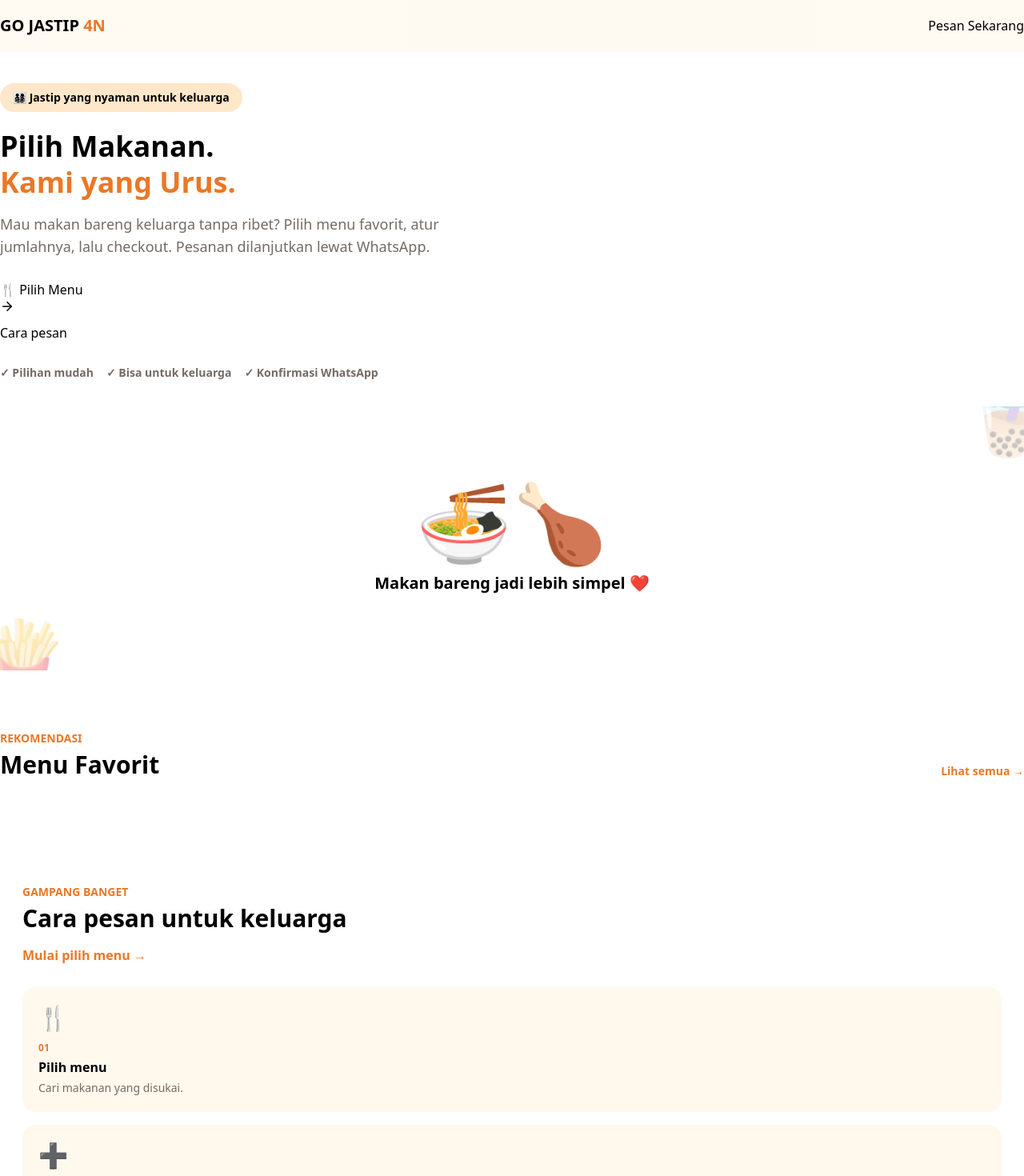
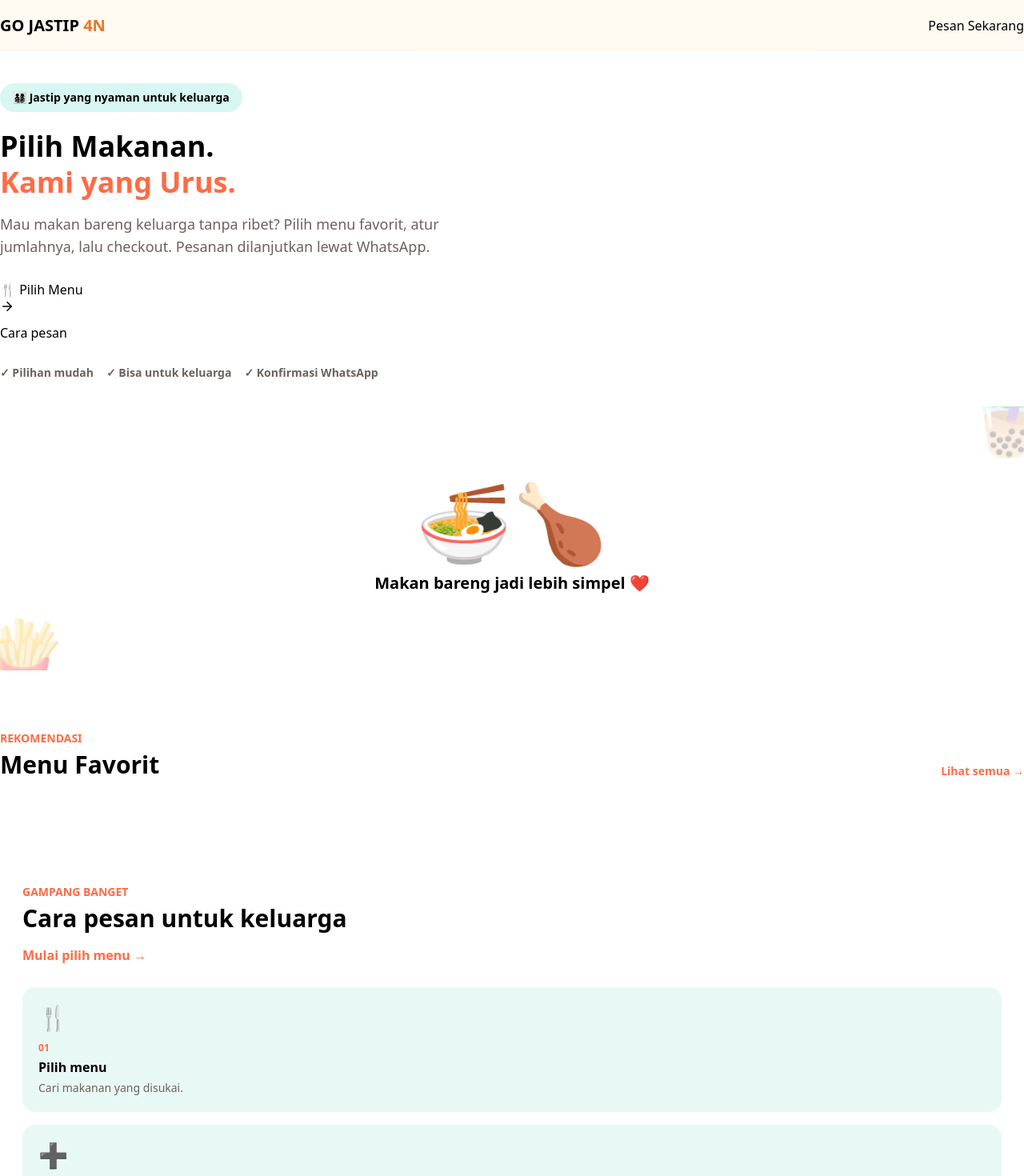
Before and after one commit to realmangkuraden-blip/n-for-eat-jastip, a Next.js app: page / in a window 1280 px wide. Shown: the top 1470 px of the page at 80% size. Built offline with nearby package versions, Linux system fonts and the light colour scheme; no server answers; the database is empty.

Commit message:
Add cheerful homepage colors

```diff
--- a/app/page.tsx
+++ b/app/page.tsx
@@ -11,11 +11,11 @@ export default async function Home(){
  return <main>
   <section className="container grid gap-8 py-10 md:grid-cols-[1.05fr_.95fr] md:items-center md:py-16">
    <div>
-    <span className="inline-flex rounded-full bg-[#ffe7c9] px-4 py-2 text-sm font-black">👨‍👩‍👧‍👦 Jastip yang nyaman untuk keluarga</span>
-    <h1 className="mt-5 text-4xl font-black leading-tight md:text-6xl">Pilih Makanan.<br/><span className="text-[#e97827]">Kami yang Urus.</span></h1>
-    <p className="mt-4 max-w-xl text-lg leading-7 text-[#756b64]">Mau makan bareng keluarga tanpa ribet? Pilih menu favorit, atur jumlahnya, lalu checkout. Pesanan dilanjutkan lewat WhatsApp.</p>
+    <span className="inline-flex rounded-full bg-[#d8f7f2] px-4 py-2 text-sm font-black">👨‍👩‍👧‍👦 Jastip yang nyaman untuk keluarga</span>
+    <h1 className="mt-5 text-4xl font-black leading-tight md:text-6xl">Pilih Makanan.<br/><span className="text-[#ff6b45]">Kami yang Urus.</span></h1>
+    <p className="mt-4 max-w-xl text-lg leading-7 text-[#6d625b]">Mau makan bareng keluarga tanpa ribet? Pilih menu favorit, atur jumlahnya, lalu checkout. Pesanan dilanjutkan lewat WhatsApp.</p>
     <div className="mt-7 flex flex-col gap-3 sm:flex-row"><Link href="/menu" className="btn btn-primary gap-2">🍴 Pilih Menu <ArrowRight size={18}/></Link><a href="#cara-pesan" className="btn border bg-white">Cara pesan</a></div>
-    <div className="mt-7 flex flex-wrap gap-4 text-sm font-bold text-[#756b64]"><span>✓ Pilihan mudah</span><span>✓ Bisa untuk keluarga</span><span>✓ Konfirmasi WhatsApp</span></div>
+    <div className="mt-7 flex flex-wrap gap-4 text-sm font-bold text-[#6d625b]"><span>✓ Pilihan mudah</span><span>✓ Bisa untuk keluarga</span><span>✓ Konfirmasi WhatsApp</span></div>
    </div>
    <div className="soft-card relative flex min-h-[330px] items-center justify-center overflow-hidden">
     <div className="absolute -right-10 -top-10 text-8xl opacity-30">🧋</div><div className="absolute -bottom-8 -left-8 text-8xl opacity-30">🍟</div>
@@ -24,18 +24,18 @@ export default async function Home(){
   </section>
 
   <section className="container py-8">
-   <div className="flex items-end justify-between gap-4"><div><span className="text-sm font-black text-[#e97827]">REKOMENDASI</span><h2 className="mt-1 text-3xl font-black">Menu Favorit</h2></div><Link href="/menu" className="text-sm font-black text-[#e97827]">Lihat semua →</Link></div>
+   <div className="flex items-end justify-between gap-4"><div><span className="text-sm font-black text-[#ff6b45]">REKOMENDASI</span><h2 className="mt-1 text-3xl font-black">Menu Favorit</h2></div><Link href="/menu" className="text-sm font-black text-[#ff6b45]">Lihat semua →</Link></div>
    <div className="mt-5 grid gap-4 sm:grid-cols-2 lg:grid-cols-3">{products.map(p=><Link href={"/menu/"+p.slug} className="product-card card p-4" key={p.id}>
-    <div className="flex h-44 items-center justify-center overflow-hidden rounded-[18px] bg-[#fff1dc] text-6xl">{p.image_url?<img src={p.image_url} alt={p.name+' - GO JASTIP 4N'} className="h-full w-full object-cover"/>:'🍴'}</div>
-    <h3 className="mt-3 font-black">{p.name}</h3><p className="mt-1 text-sm text-[#756b64]">Harga + jastip</p><b className="mt-1 block text-[#e97827]">{rupiah(Number(p.selling_price)+Number(p.jastip_fee))}</b>
+    <div className="flex h-44 items-center justify-center overflow-hidden rounded-[18px] bg-[#fff0a8] text-6xl">{p.image_url?<img src={p.image_url} alt={p.name+' - GO JASTIP 4N'} className="h-full w-full object-cover"/>:'🍴'}</div>
+    <h3 className="mt-3 font-black">{p.name}</h3><p className="mt-1 text-sm text-[#6d625b]">Harga + jastip</p><b className="mt-1 block text-[#ff6b45]">{rupiah(Number(p.selling_price)+Number(p.jastip_fee))}</b>
    </Link>)}</div>
   </section>
 
   <section className="container py-12">
-   <div className="card p-7 md:p-9"><div className="md:flex md:items-end md:justify-between"><div><span className="text-sm font-black text-[#e97827]">GAMPANG BANGET</span><h2 className="mt-1 text-3xl font-black">Cara pesan untuk keluarga</h2></div><Link href="/menu" className="mt-4 inline-block font-black text-[#e97827] md:mt-0">Mulai pilih menu →</Link></div>
-   <div id="cara-pesan" className="mt-7 grid gap-4 md:grid-cols-4">{[['🍴','Pilih menu','Cari makanan yang disukai.'],['➕','Atur jumlah','Tambah 1, 2, atau sesuai kebutuhan.'],['🛒','Cek keranjang','Pastikan semua pesanan sudah benar.'],['💬','Checkout & WhatsApp','Isi alamat lalu konfirmasi.']].map(([i,t,d],n)=><div className="rounded-2xl bg-[#fff8ed] p-5" key={t}><div className="text-3xl">{i}</div><div className="mt-3 text-xs font-black text-[#e97827]">0{n+1}</div><b className="mt-1 block">{t}</b><p className="mt-1 text-sm text-[#756b64]">{d}</p></div>)}</div></div>
+   <div className="card p-7 md:p-9"><div className="md:flex md:items-end md:justify-between"><div><span className="text-sm font-black text-[#ff6b45]">GAMPANG BANGET</span><h2 className="mt-1 text-3xl font-black">Cara pesan untuk keluarga</h2></div><Link href="/menu" className="mt-4 inline-block font-black text-[#ff6b45] md:mt-0">Mulai pilih menu →</Link></div>
+   <div id="cara-pesan" className="mt-7 grid gap-4 md:grid-cols-4">{[['🍴','Pilih menu','Cari makanan yang disukai.'],['➕','Atur jumlah','Tambah 1, 2, atau sesuai kebutuhan.'],['🛒','Cek keranjang','Pastikan semua pesanan sudah benar.'],['💬','Checkout & WhatsApp','Isi alamat lalu konfirmasi.']].map(([i,t,d],n)=><div className="rounded-2xl bg-[#e8f8f5] p-5" key={t}><div className="text-3xl">{i}</div><div className="mt-3 text-xs font-black text-[#ff6b45]">0{n+1}</div><b className="mt-1 block">{t}</b><p className="mt-1 text-sm text-[#6d625b]">{d}</p></div>)}</div></div>
   </section>
 
-  <section id="tentang" className="container py-4"><div className="soft-card grid gap-6 p-7 md:grid-cols-[1fr_1fr] md:p-9"><div><h2 className="text-3xl font-black">Dibuat untuk pesanan yang praktis</h2><p className="mt-3 leading-7 text-[#756b64]">Tidak perlu bingung. Pilih menu, tentukan jumlah, dan lihat total sebelum checkout.</p></div><div className="grid grid-cols-2 gap-3 text-sm font-bold"><div className="rounded-2xl bg-white p-4"><Clock className="mb-2"/>Praktis</div><div className="rounded-2xl bg-white p-4"><Utensils className="mb-2"/>Banyak pilihan</div><div className="rounded-2xl bg-white p-4"><MessageCircle className="mb-2"/>WhatsApp</div><div className="rounded-2xl bg-white p-4"><Heart className="mb-2"/>Ramah keluarga</div></div></div></section>
+  <section id="tentang" className="container py-4"><div className="soft-card grid gap-6 p-7 md:grid-cols-[1fr_1fr] md:p-9"><div><h2 className="text-3xl font-black">Dibuat untuk pesanan yang praktis</h2><p className="mt-3 leading-7 text-[#6d625b]">Tidak perlu bingung. Pilih menu, tentukan jumlah, dan lihat total sebelum checkout.</p></div><div className="grid grid-cols-2 gap-3 text-sm font-bold"><div className="rounded-2xl bg-white p-4"><Clock className="mb-2"/>Praktis</div><div className="rounded-2xl bg-white p-4"><Utensils className="mb-2"/>Banyak pilihan</div><div className="rounded-2xl bg-white p-4"><MessageCircle className="mb-2"/>WhatsApp</div><div className="rounded-2xl bg-white p-4"><Heart className="mb-2"/>Ramah keluarga</div></div></div></section>
  </main>;
 }
```
